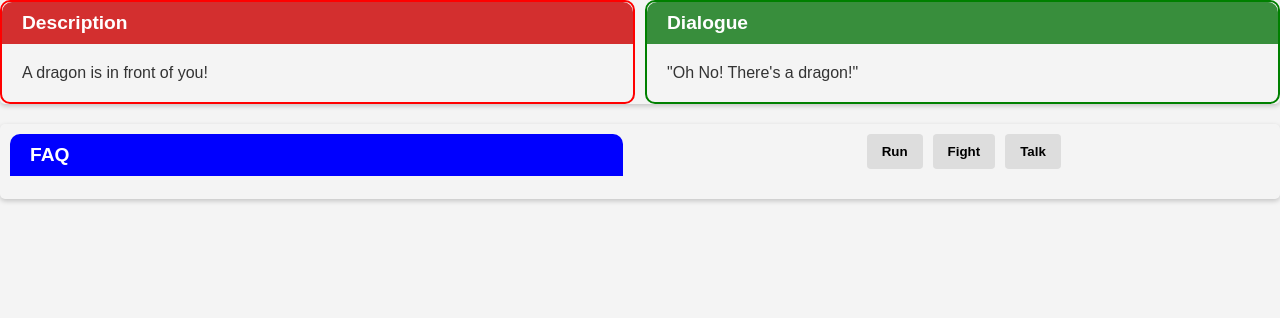
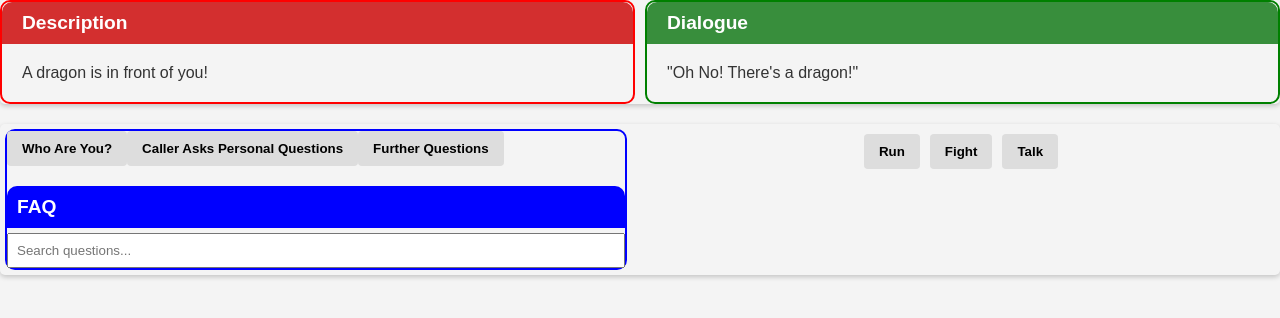
Before and after one commit to corbettbw/scripty, a plain HTML site: page index.html in a window 1280 px wide. Drawn offline with Linux system fonts and the light colour scheme.

Commit message:
part of the way to adding the FAQ functionality

```diff
--- a/scriptConfig.js
+++ b/scriptConfig.js
@@ -1,4 +1,4 @@
-const scriptConfig = [
+export const scriptConfig = [
     {
         choice: "Start",
         dialogue: "\"Oh No! There's a dragon!\"",
@@ -37,4 +37,23 @@ const scriptConfig = [
       },
 ];
 
-export default scriptConfig;
+export const frequentlyAskedQuestions = [
+    {
+        choice: "Who Are You?",
+        dialogue: "\"Magiq is a third adventuring party retained by Dragon's Hoard Bank to administer this program. Do you have any other questions for me?\"",
+        scene: "Provide this response if the caller asks who the agent is, or expresses confusion as to whether they are calling Dragon's Hoard Bank. \n If caller does not find the answer sufficient, transfer to supervisor.",
+        options: ["Further Questions", "Closing Statement", "Transfer to Supervisor"]
+    },
+    {
+        choice: "Caller Asks Personal Questions",
+        dialogue: "\"I'm sorry, it is the policy of Magiq that we cannot give out personal information about ourselves. Do you have any other questions for me?\"",
+        scene: "Provide this response if the caller asks any personal inforamtion about the agent, including geographic location, personal phone number, email, etc.",
+        options: ["Further Questions", "Closing Statement", "Transfer to Supervisor"]
+    },
+    {
+        choice: "Further Questions",
+        dialogue: "\"What can I help you with?\"",
+        scene: "Search FAQ for caller's question",
+        options: ["Call Helpdesk"]
+    }
+]
--- a/scripty.js
+++ b/scripty.js
@@ -1,20 +1,22 @@
-import scriptConfig from "./scriptConfig.js";
+import {scriptConfig, frequentlyAskedQuestions} from "./scriptConfig.js";
 
 const prompts = document.querySelector(".prompts");
 
 
-function act(choice) {
-    const newConfig = scriptConfig.find(config => config.choice === choice);
+function act(choice, fromFAQ = false) {
+    const newConfig = fromFAQ ? frequentlyAskedQuestions.find(config => config.choice === choice) :
+                               scriptConfig.find(config => config.choice === choice);
 
-    // Create a new container for scene and dialogue
-    const sceneDialogueContainer = document.createElement("div");
-    sceneDialogueContainer.classList.add("scene-dialogue");
+    // Clear previous selections if any
+    clearClickedState();
+
+    // Existing code to create scene and dialogue...
+    const sceneDialogueContainer = createSceneDialogueContainer(newConfig);
 
     // Create and append header for scene
     const sceneHeader = document.createElement("div");
     sceneHeader.classList.add("header", "scene-header");
     sceneHeader.textContent = "Description";
-    // sceneDialogueContainer.appendChild(sceneHeader);
 
     // Create and append header for dialogue
     const dialogueHeader = document.createElement("div");
@@ -43,49 +45,57 @@ function act(choice) {
         existingFAQ.remove();
     }
 
-    // Check if the last child of the prompts container exists and has the "options" class
-    if (prompts.lastChild && prompts.lastChild.classList && prompts.lastChild.classList.contains("options")) {
-      const previousOptions = prompts.lastChild;
-      const buttons = previousOptions.querySelectorAll("button");
-      buttons.forEach(button => {
-        if (button.textContent === choice) {
-          button.disabled = true; // Disable the button
-          button.classList.add("clicked"); // Add a class to style the clicked button
-        } else {
-          button.style.display = "none"; // Hide the unclicked buttons
-        }
-      });
-    }
-
     // Create and append new options container
     const newOptions = document.createElement("div");
     newOptions.classList.add("options", "options-container");
 
-    // Create and append new FAQ container
-    const newFAQ = document.createElement("div");
+    // Create and handle FAQ display
+    const newFAQ = createFAQSection();
     newFAQ.classList.add("FAQ");
 
     // Create and append header for FAQ
     const faqHeader = document.createElement("div");
     faqHeader.classList.add("header", "faq-header");
     faqHeader.textContent = "FAQ";
+
+    // Create search bar element
+    const searchInput = document.createElement("input");
+    searchInput.setAttribute("type", "text");
+    searchInput.classList.add("faq-search");
+    searchInput.placeholder = "Search questions...";
+
+    // Event listener for search bar
+    searchInput.addEventListener("input", (e) => {
+        const searchTerm = e.target.value.toLowerCase();
+        const filteredScenarios = scriptConfig.filter(scenario =>
+            scenario.dialogue.toLowerCase().includes(searchTerm) || scenario.scene.toLowerCase().includes(searchTerm));
+        displayFAQResults(filteredScenarios); // Function to display search results
+    });
+
     newFAQ.appendChild(faqHeader);
+    newFAQ.appendChild(searchInput);
+
     // newFAQ.appendChild(document.createTextNode(newConfig.FAQ));
 
-    // Create buttons container
-    const buttonsContainer = document.createElement("div");
-    buttonsContainer.classList.add("buttons-container");
-
-    newConfig.options.forEach(option => {
-        const button = document.createElement("button");
-        button.className = 'action-btn';
-        button.textContent = option;
-        button.addEventListener('click', () => act(option));
-        buttonsContainer.appendChild(button);
-    });
+    // Check if the last child of the prompts container exists and has the "options" class
+    if (prompts.lastChild && prompts.lastChild.classList && prompts.lastChild.classList.contains("options")) {
+        const previousOptions = prompts.lastChild;
+        const buttons = previousOptions.querySelectorAll("button");
+        buttons.forEach(button => {
+            if (button.textContent === choice) {
+            button.disabled = true; // Disable the button
+            button.classList.add("clicked"); // Add a class to style the clicked button
+            } else {
+            button.style.display = "none"; // Hide the unclicked buttons
+            }
+        });
+    }
 
     // Append the FAQ and buttons container to the newOptions container
     newOptions.appendChild(newFAQ);
+
+    // Create buttons container for actions
+    const buttonsContainer = createButtonsContainer(newConfig, fromFAQ);
     newOptions.appendChild(buttonsContainer);
 
     // Append the new scene, dialogue, and options to the prompts container
@@ -96,4 +106,67 @@ function act(choice) {
     newOptions.scrollIntoView({ behavior: 'smooth', block: 'end' });
 }
 
+function createSceneDialogueContainer(newConfig) {
+    // Create a new container for scene and dialogue
+    const container = document.createElement("div");
+    container.classList.add("scene-dialogue");
+    return container;
+}
+
+function clearClickedState() {
+    // This function removes the 'clicked' class from all buttons in the options and FAQ sections
+    const allButtons = document.querySelectorAll('.action-btn, .faq-button');
+    allButtons.forEach(button => {
+        button.classList.remove('clicked');
+    });
+}
+
+function createFAQSection(selectedFaqChoice) {
+    const faqContainer = document.createElement("div");
+    faqContainer.classList.add("FAQ");
+
+    frequentlyAskedQuestions.slice(0, 3).forEach(faq => {
+        const faqButton = document.createElement("button");
+        faqButton.classList.add("faq-button", "action-btn"); // Ensure button has action button styling
+        faqButton.textContent = faq.choice;
+        faqButton.onclick = () => {
+            updateFAQSelection(faq.choice); // Function to handle FAQ selection
+            act(faq.choice, true); // Call act with the FAQ choice, marking it fromFAQ
+        };
+        // Style the clicked FAQ
+        if (faq.choice === selectedFaqChoice) {
+            faqButton.classList.add("clicked");
+        }
+        faqContainer.appendChild(faqButton);
+    });
+
+    return faqContainer;
+}
+
+function updateFAQSelection(choice) {
+    const faqButtons = document.querySelectorAll(".faq-button");
+    faqButtons.forEach(button => {
+        if (button.textContent === choice) {
+            button.classList.add("clicked");
+        } else {
+            button.classList.remove("clicked");
+        }
+    });
+}
+
+function createButtonsContainer(newConfig, fromFAQ) {
+    const container = document.createElement("div");
+    container.classList.add("buttons-container");
+
+    newConfig.options.forEach(option => {
+        const button = document.createElement("button");
+        button.className = 'action-btn';
+        button.textContent = option;
+        button.onclick = () => act(option, fromFAQ);
+        container.appendChild(button);
+    });
+
+    return container;
+}
+
 act("Start"); // Call this to start the game
--- a/style.css
+++ b/style.css
@@ -50,12 +50,37 @@ body {
     flex: 1; /* FAQ takes up half the space */
     padding: 10px; /* Add padding inside the FAQ container */
     margin-right: 5px; /* Add some margin between FAQ and buttons */
-    /* Add more styles if needed */
+    border: 2px solid blue; /* Blue border around the FAQ */
+    margin: 5px;
+    padding: 0; /* Remove padding here to allow the header and content area to align properly */
+    box-sizing: border-box;
+    border-radius: 10px;
   }
 
-  .faq-header {
-    background-color: blue;
-  }
+/* FAQ Header */
+.faq-header {
+    background-color: blue; /* Blue background for the header */
+    color: white; /* White text color */
+    padding: 10px; /* Padding inside the header */
+    font-size: 1.2em;
+    font-weight: bold;
+    border-top-left-radius: 10px; /* Rounded corners for the header */
+    border-top-right-radius: 10px;
+}
+
+.faq-search {
+    padding: 8px;
+    margin-top: 5px;
+    width: 100%; /* Adjust based on design preference */
+    box-sizing: border-box;
+}
+
+.faq-content {
+    margin-top: 10px;
+    background: #f9f9f9; /* Light background for the results area */
+    border: 1px solid #ccc;
+    padding: 10px;
+}
 
   .scene, .dialogue {
     flex: 1;
```
